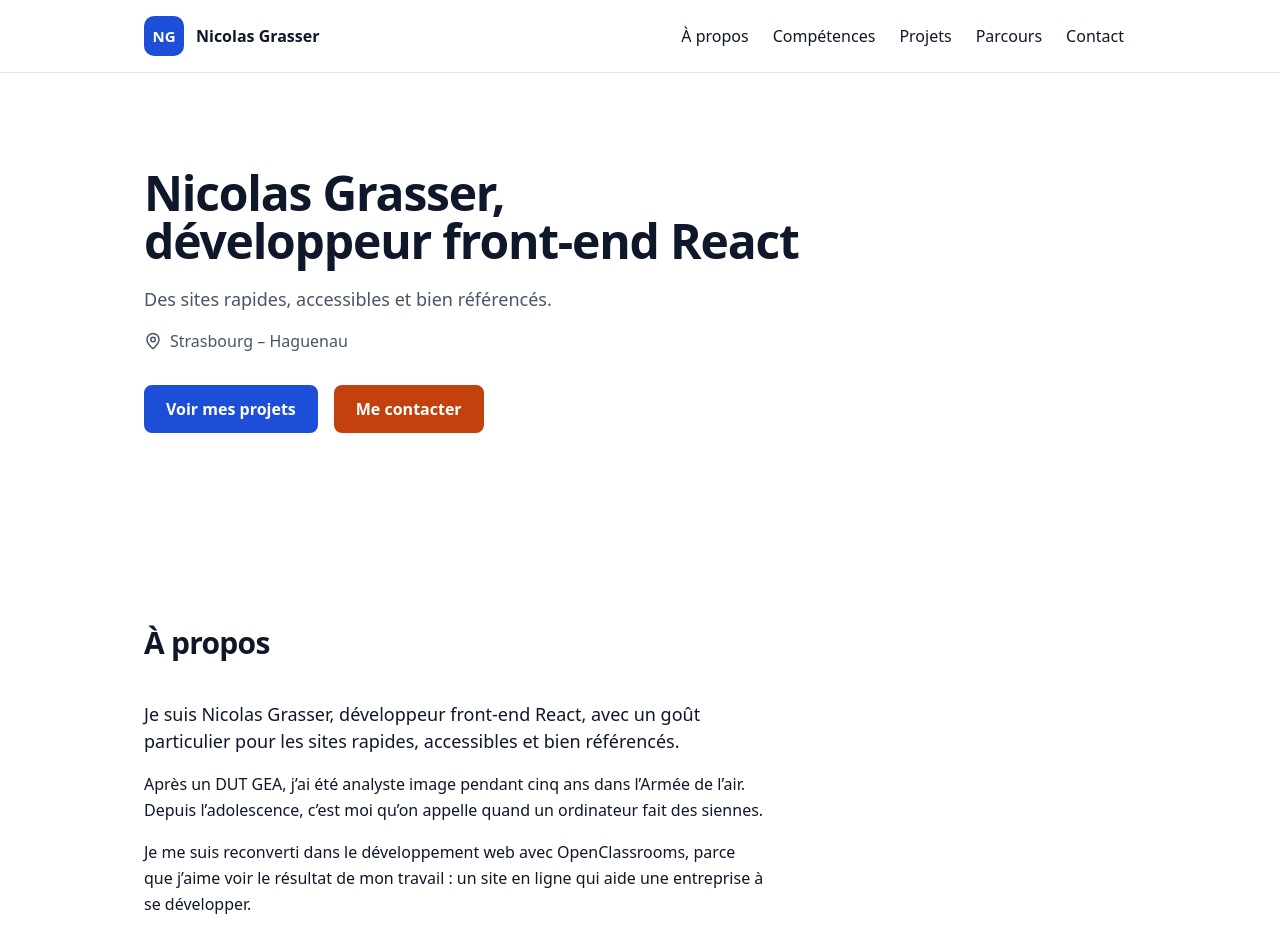
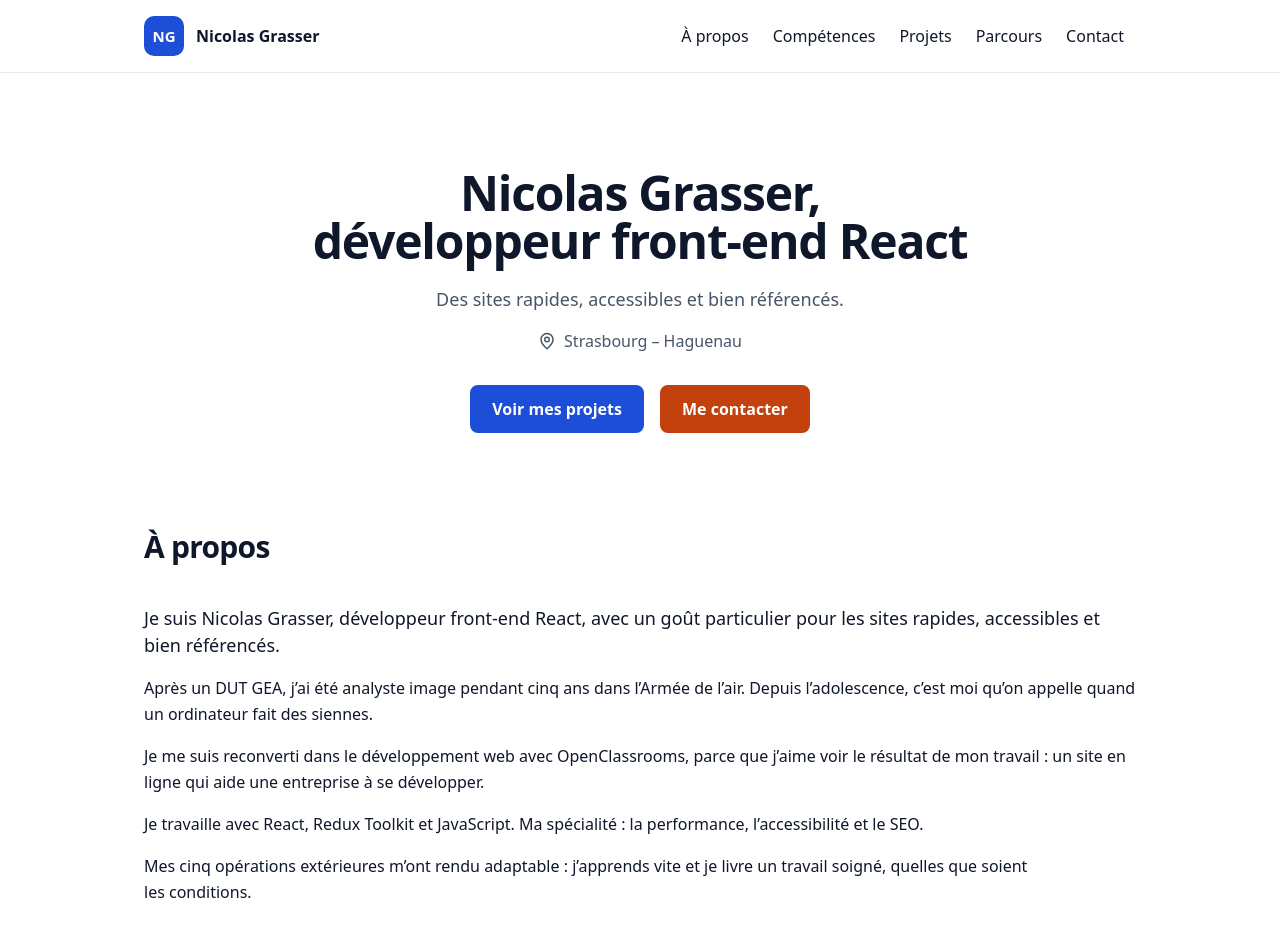
Before and after one commit to nico67-als/portfolio, a React (Vite) app: page / in a window 1280 px wide. Shown: the top 926 px of the page. Built offline with nearby package versions, Linux system fonts and the light colour scheme.

Commit message:
Change text width, reduce some gaps

```diff
--- a/src/components/Header.jsx
+++ b/src/components/Header.jsx
@@ -3,7 +3,6 @@ import { LuMenu, LuX } from 'react-icons/lu'
 import { sections } from '../data/navigation'
 
 function Header() {
-  // Menu ouvert ou fermé (sous 1024 px seulement)
   const [open, setOpen] = useState(false)
 
   return (
--- a/src/sections/About.jsx
+++ b/src/sections/About.jsx
@@ -3,7 +3,7 @@ import Section from '../components/Section'
 function About() {
   return (
     <Section id="a-propos" title="À propos">
-      <div className="max-w-160 space-y-4 leading-relaxed text-pretty">
+      <div className="space-y-4 leading-relaxed text-pretty">
         <p className="text-lg leading-normal font-medium">
           Je suis Nicolas Grasser, développeur front-end React, avec un goût
           particulier pour les sites rapides, accessibles et bien référencés.
--- a/src/sections/Hero.jsx
+++ b/src/sections/Hero.jsx
@@ -7,9 +7,9 @@ function Hero() {
     <section
       id="accueil"
       aria-labelledby="accueil-titre"
-      className="py-16 md:py-24"
+      className="pt-16 pb-0 md:pt-24 md:pb-0"
     >
-      <div className="mx-auto max-w-5xl px-4">
+      <div className="mx-auto max-w-5xl px-4 text-center">
         <h1
           id="accueil-titre"
           className="text-4xl font-bold tracking-tight text-balance md:text-5xl"
@@ -19,11 +19,11 @@ function Hero() {
         <p className="mt-4 text-lg text-muted md:mt-5">
           Des sites rapides, accessibles et bien référencés.
         </p>
-        <p className="mt-4 flex items-center gap-2 text-muted">
+        <p className="mt-4 flex items-center justify-center gap-2 text-muted">
           <LuMapPin aria-hidden="true" className="size-[18px] shrink-0" />
           {contact.location}
         </p>
-        <div className="mt-6 flex flex-col gap-3 sm:flex-row sm:gap-4 md:mt-8">
+        <div className="mt-6 flex flex-col gap-3 sm:flex-row sm:justify-center sm:gap-4 md:mt-8">
           <Button href="#projets">Voir mes projets</Button>
           <Button href="#contact" variant="accent">
             Me contacter
```
